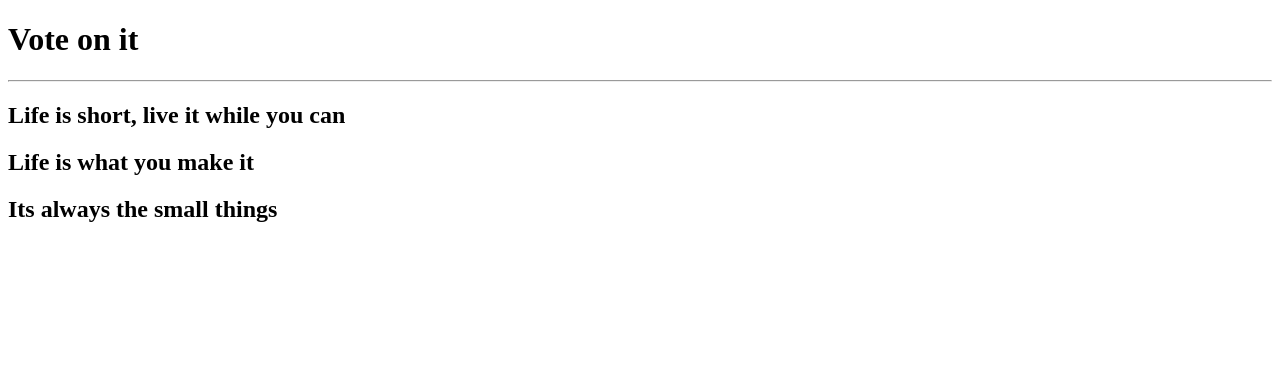
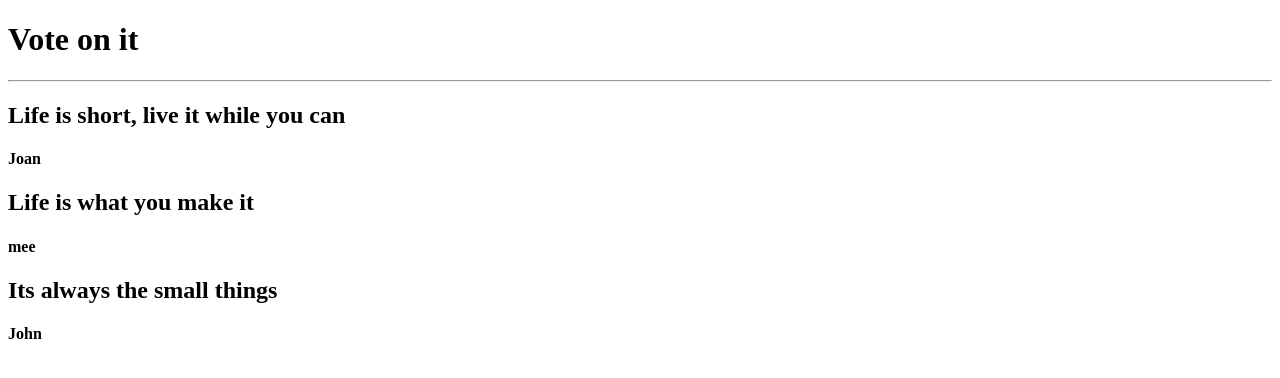
Before and after one commit to Joannsaj/quotes, an Angular app in the folder IPcore/quotes/: page / in a window 1280 px wide. Shown: the top 378 px of the page. Built offline with nearby package versions, Linux system fonts and the light colour scheme.

Commit message:
added name to quotes

```diff
--- a/IPcore/quotes/src/app/app.module.ts
+++ b/IPcore/quotes/src/app/app.module.ts
@@ -8,7 +8,7 @@ import { QuoteComponent } from './components/quote/quote.component';
 @NgModule({
   declarations: [
     AppComponent,
-    QuoteComponent
+    QuoteComponent,
   ],
   imports: [
     BrowserModule,
--- a/IPcore/quotes/src/app/components/quote/quote.component.html
+++ b/IPcore/quotes/src/app/components/quote/quote.component.html
@@ -1,7 +1,8 @@
 <div class="container">
     <h1>Vote on it</h1>
     <hr>
-
-    <h2 *ngFor='let quote of quotes;let i = index'>
-        {{quote.quote}}</h2>
+    <div *ngFor='let quote of quotes;let i = index'>
+        <h2> {{quote.quote}}</h2>
+        <h4> {{quote.name}}</h4>
+    </div>
 </div>
--- a/IPcore/quotes/src/app/components/quote/quote.component.ts
+++ b/IPcore/quotes/src/app/components/quote/quote.component.ts
@@ -1,5 +1,5 @@
 import { Component, OnInit } from '@angular/core';
-import { Quote } from '../quote'
+import { Quote } from 'src/app/quote'
 
 @Component({
   selector: 'app-quote',
@@ -9,8 +9,8 @@ import { Quote } from '../quote'
 export class QuoteComponent implements OnInit {
   quotes: Quote[] = [
     { quote: 'Life is short, live it while you can', name: 'Joan' },
-    { quote: 'Life is what you make it', name: 'Joan' },
-    { quote: ' Its always the small things', name: 'Joan' }
+    { quote: 'Life is what you make it', name: 'mee' },
+    { quote: ' Its always the small things', name: 'John' }
   ]
   constructor() { }
 
```
